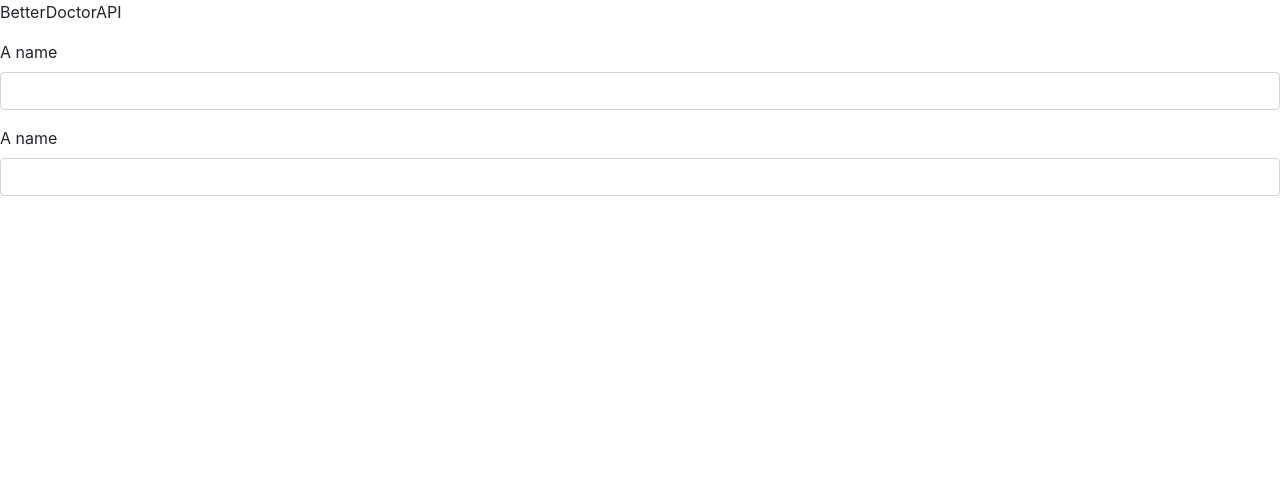
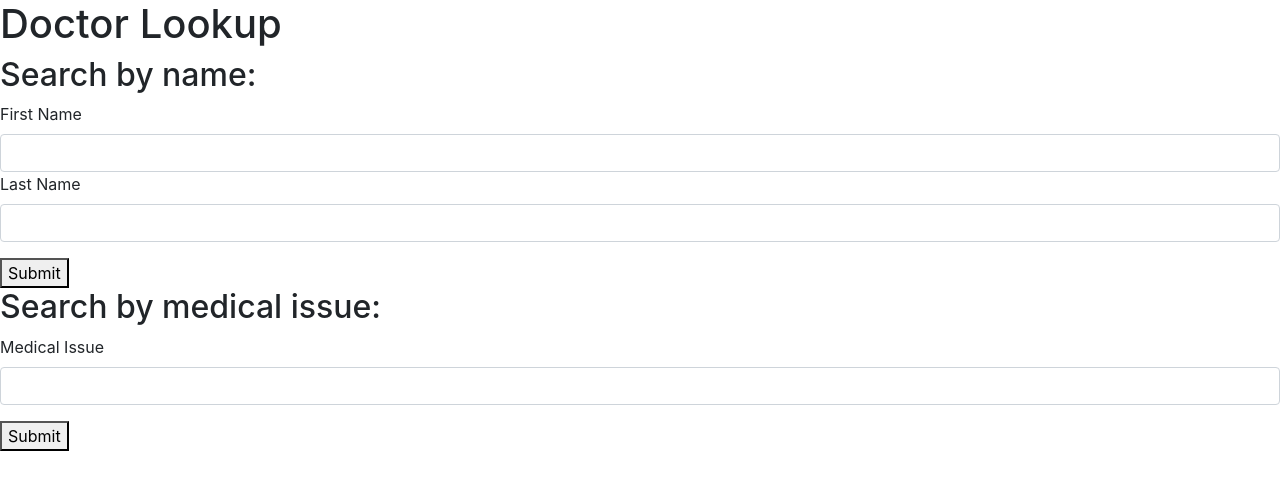
Before and after one commit to kennethdu/BetterDoctorAPI, a website built with webpack: page src/index.html in a window 1280 px wide. Built offline with nearby package versions, Linux system fonts and the light colour scheme.

Commit message:
format HTML for looking up by medical issue

```diff
--- a/src/index.html
+++ b/src/index.html
@@ -4,19 +4,27 @@
     <title>BetterDoctorAPI</title>
   </head>
   <body>
-    <p>BetterDoctorAPI</p>
+    <h1>Doctor Lookup</h1>
       <form id="nameForm">
       <div class="form-group">
-        <label for="name">A name</label>
-        <input id="name" class="form-control" type="text">
+        <h2>Search by name:</h2>
+        <label for="name">First Name</label>
+        <input id="firstName" class="form-control" type="text">
+        <label for="name">Last Name</label>
+        <input id="lastName" class="form-control" type="text">
       </div>
+      <button id="name" type="submit">Submit</button>
+      </form>
+      <h2>Search by medical issue:</h2>
       <form id="issueForm">
       <div class="form-group">
-        <label for="issue">A name</label>
+        <label for="issue">Medical Issue</label>
         <input id="issue" class="form-control" type="text">
       </div>
+      <button id ="issue" type ="submit">Submit</button>
+      </form>
 
-      <div id ="nameResults"></div>
+      <div id="nameResults"></div>
       <div id="issueResults"></div>
 
   </body>
```
